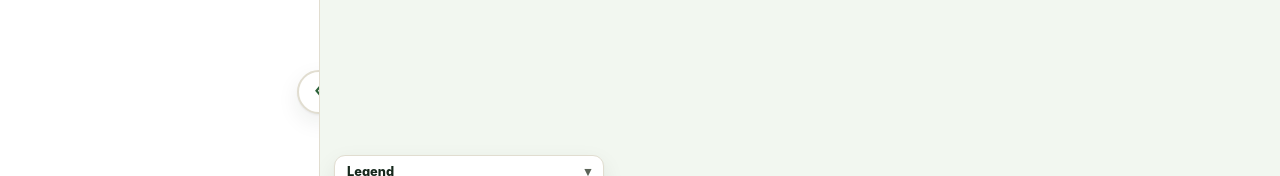
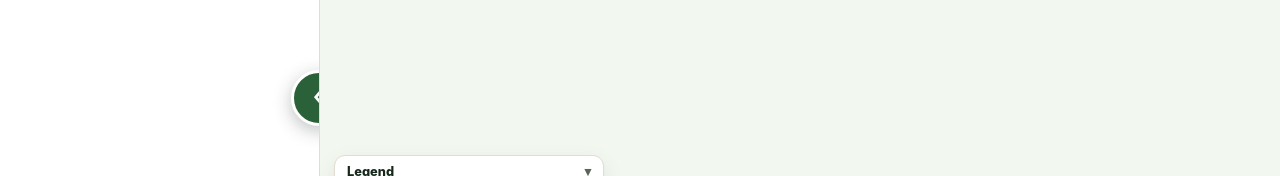
Before and after one commit to geralynabad/PNHSCampusNav4D, a website with bundled scripts: page pnhscampusnav/public/admin.html in a window 1280 px wide. Shown: the part 330-506 px from the top of the page. Built offline with nearby package versions, Linux system fonts and the light colour scheme; sample sign-in values are in the browser's storage.

Commit message:
Increase admin sidebar toggle visibility
Co-authored-by: Copilot <223556219+Copilot@users.noreply.github.com>

```diff
--- a/pnhscampusnav/public/css/style.css
+++ b/pnhscampusnav/public/css/style.css
@@ -254,14 +254,14 @@ input, select { font-family: inherit; font-size: 0.95rem; }
   transition: padding .24s var(--ease-out), overflow .24s var(--ease-out);
 }
 .sidebar-toggle {
-  position: absolute; z-index: 1000; top: 50%; right: -22px;
-  width: 44px; height: 44px; border: 2px solid var(--line); border-radius: 50%;
-  background: var(--paper-raised); color: var(--forest-700);
-  box-shadow: var(--shadow-card); display: grid; place-items: center;
-  font-size: 1.7rem; line-height: 1; padding: 0 0 4px;
+  position: absolute; z-index: 1000; top: 50%; right: -28px;
+  width: 56px; height: 56px; border: 3px solid #fff; border-radius: 50%;
+  background: var(--forest-700); color: #fff;
+  box-shadow: 0 5px 18px rgba(22,40,28,.28); display: grid; place-items: center;
+  font-size: 2.2rem; line-height: 1; padding: 0 0 5px;
   transition: right .24s var(--ease-out), transform .24s var(--ease-out), background .15s var(--ease);
 }
-.sidebar-toggle:hover { background: var(--forest-50); }
+.sidebar-toggle:hover { background: var(--forest-800); }
 .app-shell.sidebar-collapsed { grid-template-columns: 0 1fr; }
 .app-shell.sidebar-collapsed .sidebar {
   padding-left: 0; padding-right: 0; overflow: hidden;
```
